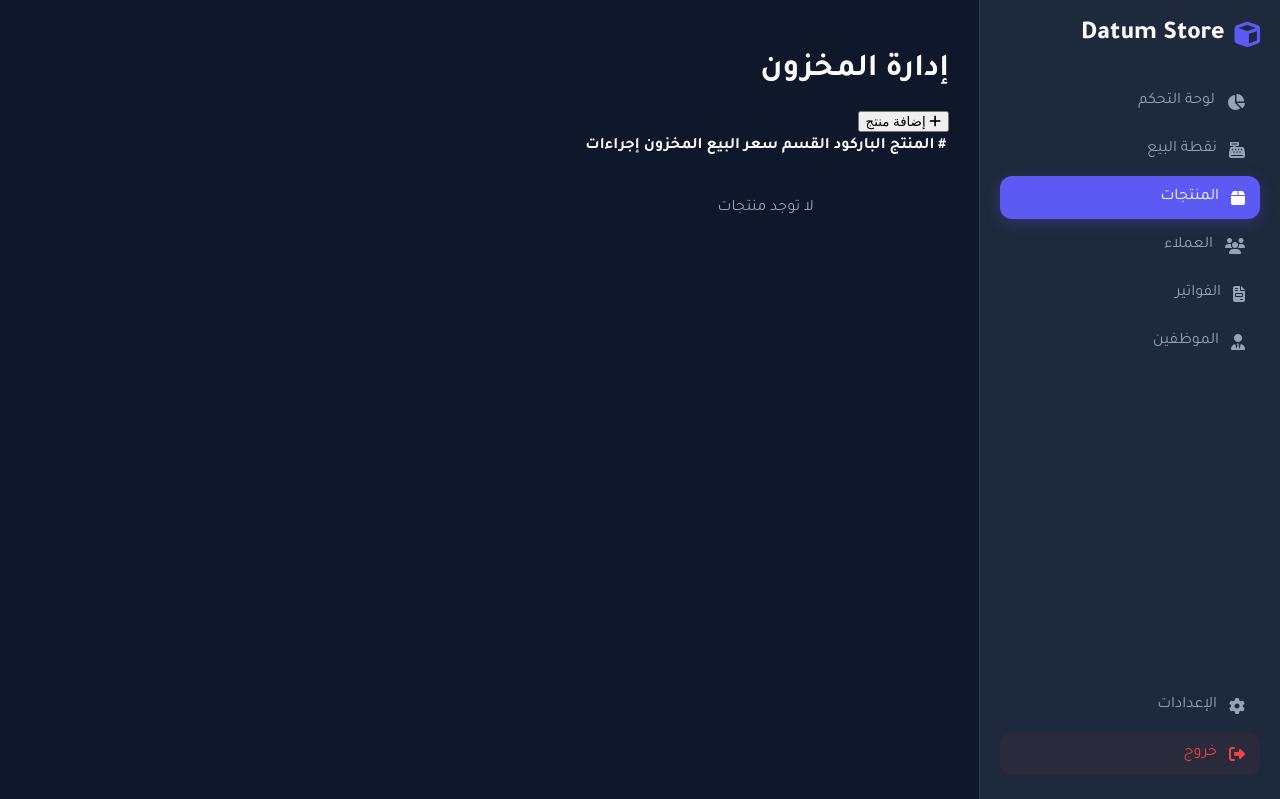
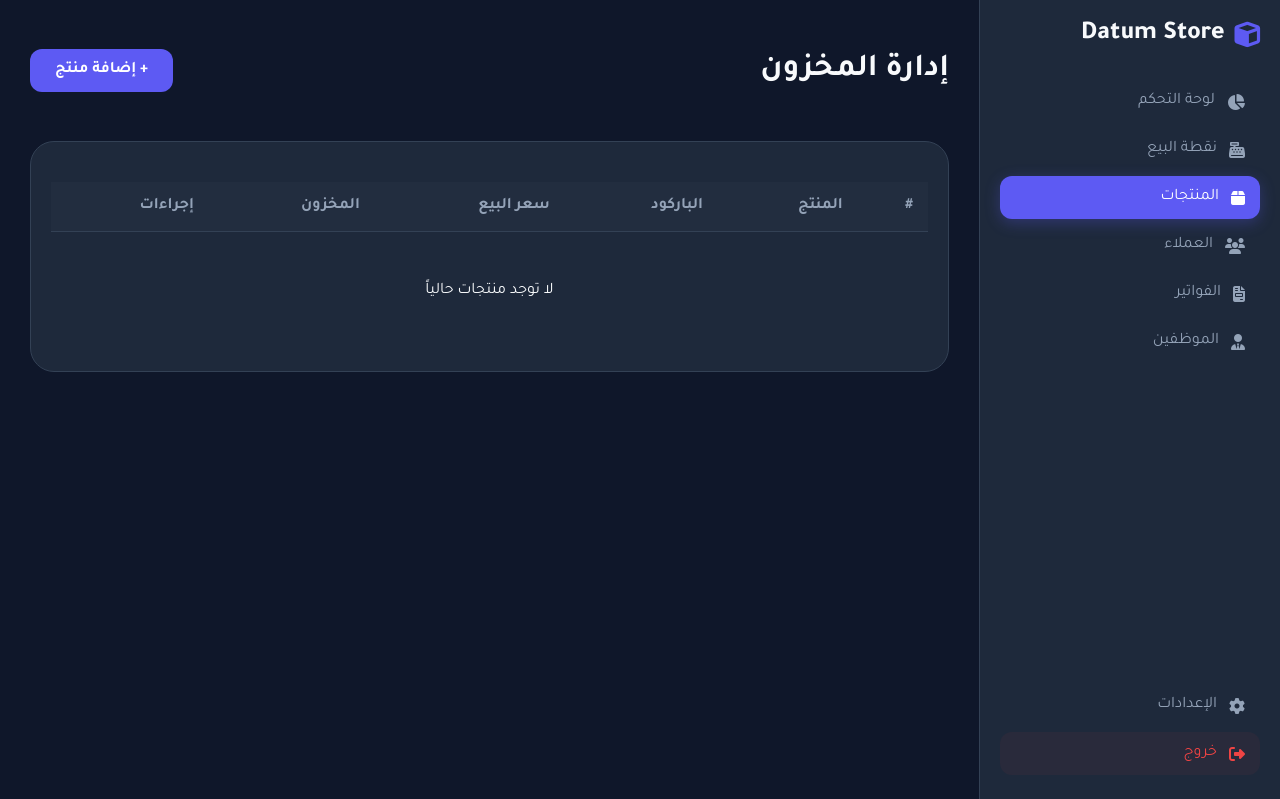
Before and after one commit to Khalidm313/datum_store, a Flask app: page /products in a window 1280 px wide. Shown: the top 799 px of the page. Run offline with Flask 3, Linux system fonts and the light colour scheme; a user stored in the database is signed in; data that the repository does not hold is empty.

Commit message:
Update products.html

```diff
--- a/templates/products.html
+++ b/templates/products.html
@@ -1,63 +1,48 @@
 {% extends "base.html" %}
+{% block content %}
+<style>
+    .table-card {
+        background: var(--bg-sidebar);
+        border-radius: 24px;
+        border: 1px solid var(--border-color);
+        padding: 20px;
+        overflow: hidden;
+    }
+    table { width: 100%; border-collapse: collapse; margin-top: 20px; }
+    th { padding: 15px; text-align: right; background: rgba(255,255,255,0.02); color: var(--text-muted); }
+    td { padding: 15px; border-top: 1px solid var(--border-color); }
+    .btn-add { background: var(--primary); color: white; padding: 12px 25px; border-radius: 12px; text-decoration: none; font-weight: bold; }
+</style>
 
-{% block content %}
-<div class="page-header">
-    <h1 class="page-title">إدارة المخزون</h1>
-    <button class="btn" onclick="document.getElementById('addForm').style.display = document.getElementById('addForm').style.display === 'none' ? 'block' : 'none'">
-        <i class="fas fa-plus"></i> إضافة منتج
-    </button>
+<div style="display: flex; justify-content: space-between; align-items: center; margin-bottom: 30px;">
+    <h1>إدارة المخزون</h1>
+    <a href="#" class="btn-add">+ إضافة منتج</a>
 </div>
 
-<div class="card" id="addForm" style="display: none;">
-    <h3 style="margin-top: 0; margin-bottom: 20px;">بيانات المنتج الجديد</h3>
-    <form method="POST">
-        <div style="display: grid; grid-template-columns: repeat(auto-fit, minmax(200px, 1fr)); gap: 15px; margin-bottom: 20px;">
-            <div><label style="display:block; margin-bottom:5px; color:var(--text-muted);">اسم المنتج</label><input type="text" name="name" class="form-control" required></div>
-            <div><label style="display:block; margin-bottom:5px; color:var(--text-muted);">الباركود</label><input type="text" name="barcode" class="form-control"></div>
-            <div><label style="display:block; margin-bottom:5px; color:var(--text-muted);">القسم</label><input type="text" name="category" class="form-control"></div>
-            <div><label style="display:block; margin-bottom:5px; color:var(--text-muted);">الكمية</label><input type="number" name="stock" class="form-control" required></div>
-            <div><label style="display:block; margin-bottom:5px; color:var(--text-muted);">سعر الشراء</label><input type="number" step="0.01" name="buy_price" class="form-control" required></div>
-            <div><label style="display:block; margin-bottom:5px; color:var(--text-muted);">سعر البيع</label><input type="number" step="0.01" name="sell_price" class="form-control" required></div>
-        </div>
-        <button type="submit" class="btn" style="width: 100%; background: var(--success);">حفظ المنتج</button>
-    </form>
-</div>
-
-<div class="card">
+<div class="table-card">
     <table>
         <thead>
             <tr>
                 <th>#</th>
                 <th>المنتج</th>
                 <th>الباركود</th>
-                <th>القسم</th>
                 <th>سعر البيع</th>
                 <th>المخزون</th>
                 <th>إجراءات</th>
             </tr>
         </thead>
         <tbody>
-            {% for p in products %}
+            {% for prod in products %}
             <tr>
                 <td>{{ loop.index }}</td>
-                <td style="font-weight: bold;">{{ p.name }}</td>
-                <td style="font-family: monospace; color: var(--text-muted);">{{ p.barcode or '-' }}</td>
-                <td><span style="background: var(--bg-body); padding: 4px 10px; border-radius: 6px; font-size: 0.85rem;">{{ p.category or 'عام' }}</span></td>
-                <td style="color: var(--primary); font-weight: bold;">{{ p.sell_price }}</td>
-                <td>
-                    {% if p.stock < 5 %}
-                        <span style="background: rgba(239,68,68,0.1); color: var(--danger); padding: 4px 10px; border-radius: 6px; font-weight: bold;">{{ p.stock }}</span>
-                    {% else %}
-                        <span style="background: rgba(16,185,129,0.1); color: var(--success); padding: 4px 10px; border-radius: 6px; font-weight: bold;">{{ p.stock }}</span>
-                    {% endif %}
-                </td>
-                <td>
-                    <a href="{{ url_for('edit_product', id=p.id) }}" style="color: var(--warning); margin-left: 10px;"><i class="fas fa-edit"></i></a>
-                    <a href="{{ url_for('delete_product', id=p.id) }}" style="color: var(--danger);" onclick="return confirm('حذف؟')"><i class="fas fa-trash"></i></a>
-                </td>
+                <td>{{ prod.name }}</td>
+                <td>{{ prod.barcode }}</td>
+                <td>{{ prod.sell_price }}</td>
+                <td>{{ prod.stock }}</td>
+                <td><button style="color: var(--primary); background:none; border:none; cursor:pointer;">تعديل</button></td>
             </tr>
             {% else %}
-            <tr><td colspan="7" style="text-align: center; padding: 40px; color: var(--text-muted);">لا توجد منتجات</td></tr>
+            <tr><td colspan="6" style="text-align:center; padding: 50px;">لا توجد منتجات حالياً</td></tr>
             {% endfor %}
         </tbody>
     </table>
```
